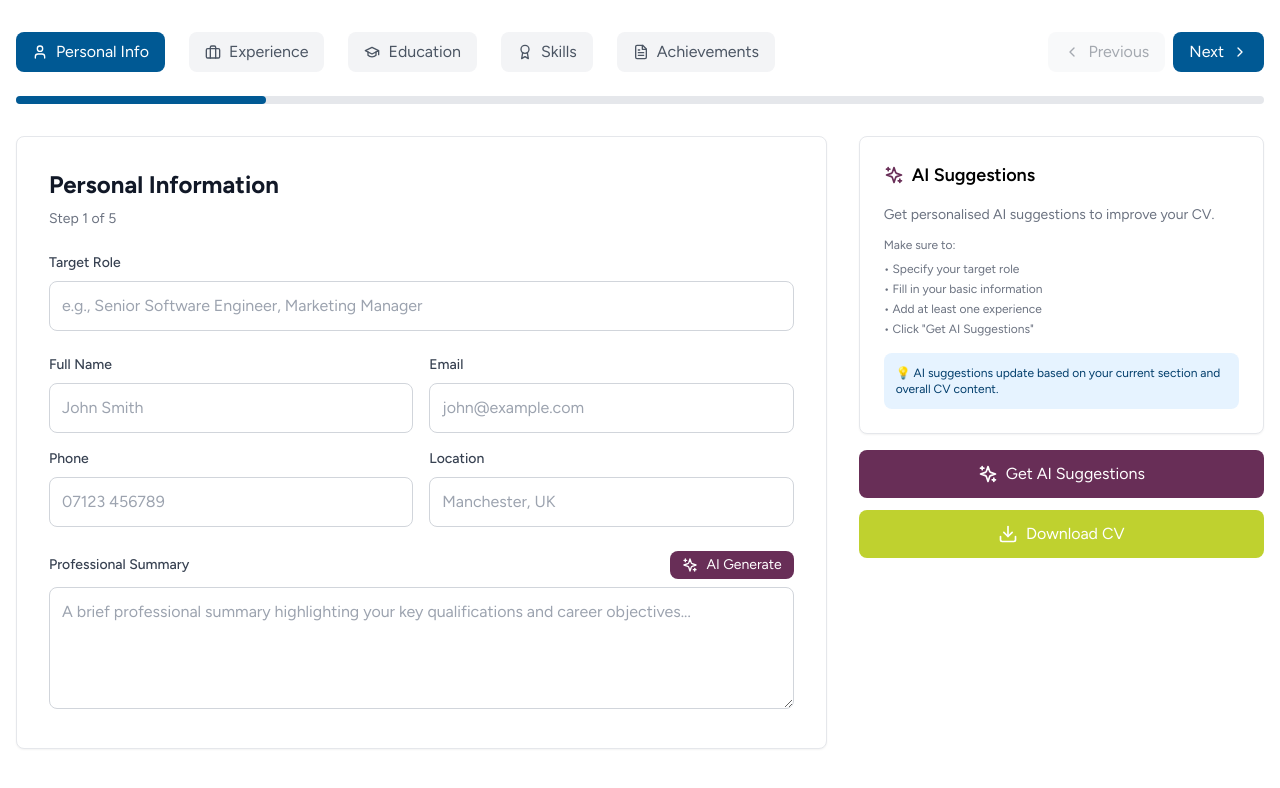
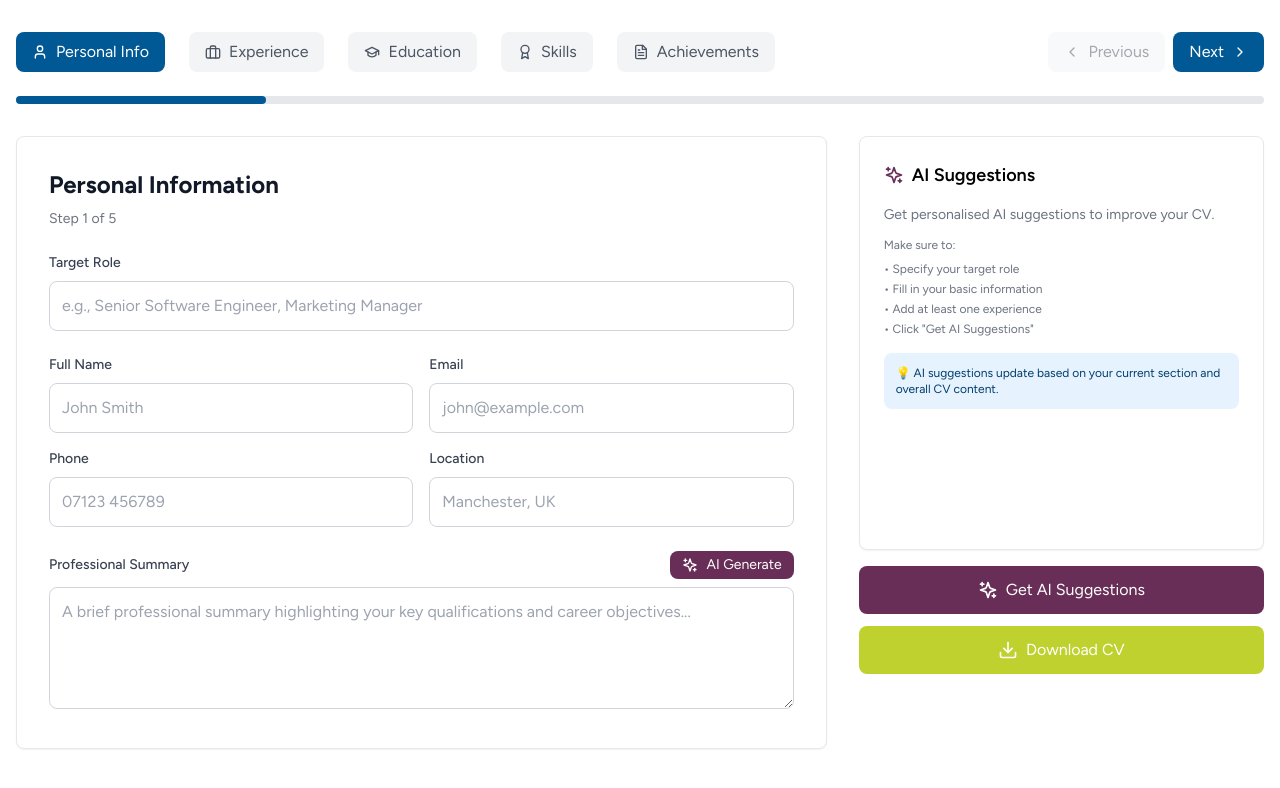
Before and after one commit to Steluckett/cv-builder, a Next.js app: page / in a window 1280 px wide. Shown: the top 788 px of the page. Built offline with nearby package versions, Linux system fonts and the light colour scheme.

Commit message:
Update CVBuilderApp.js

```diff
--- a/components/CVBuilderApp.js
+++ b/components/CVBuilderApp.js
@@ -978,6 +978,7 @@ const CVBuilderApp = () => {
                     AI Suggestions
                   </h2>
 
+                  <div className="h-80 overflow-y-auto">
                     {suggestions ? (
                       <div className="prose prose-sm max-w-none">
                         <div className="whitespace-pre-wrap text-gray-700 text-sm leading-relaxed">
@@ -1001,6 +1002,7 @@ const CVBuilderApp = () => {
                         </div>
                       </div>
                     )}
+                  </div>
                 </div>
 
                 {/* Action Buttons */}
```
Lines whose indentation alone changed are shown as unchanged.
